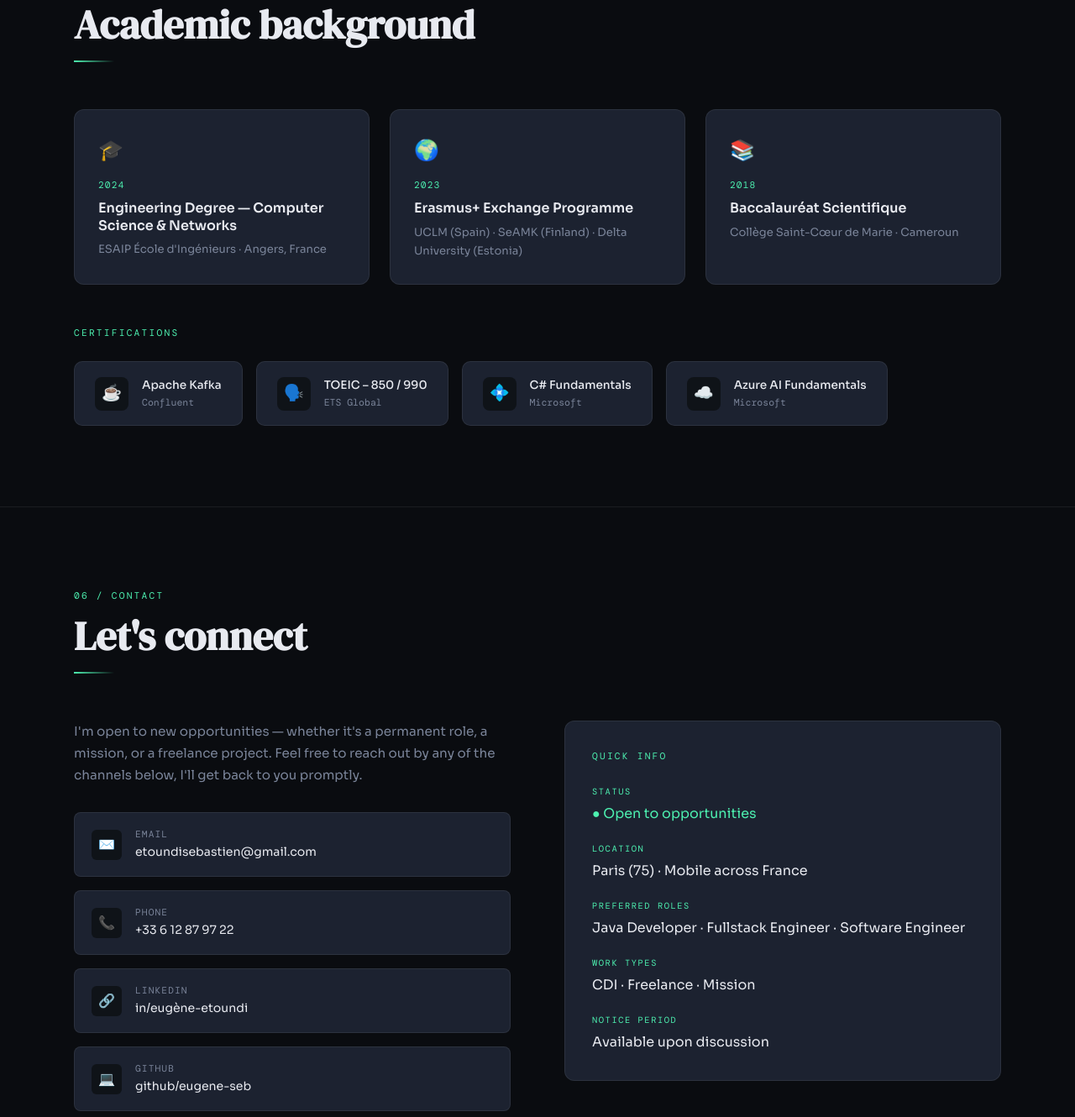
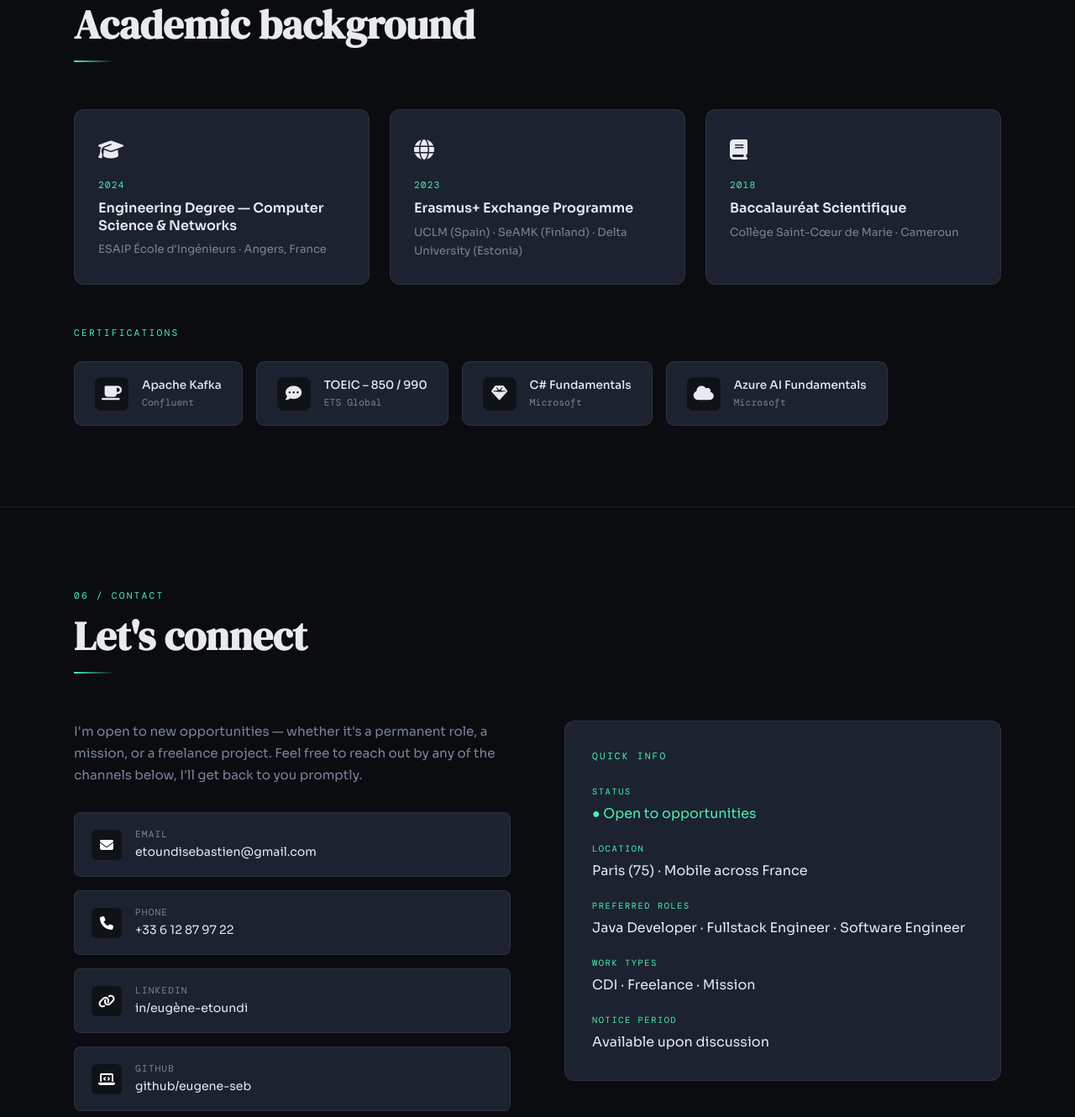
Before and after one commit to eugene-seb/eugene_etoundi, a plain HTML site: page index.html in a window 1280 px wide. Shown: the part 5090-6420 px from the top of the page at 84% size. Drawn offline with nearby package versions, Linux system fonts and the light colour scheme.

Commit message:
Icons library added

```diff
--- a/assets/styles/styles.css
+++ b/assets/styles/styles.css
@@ -794,6 +794,7 @@ section {
 .contact-item-icon {
     width: 36px;
     height: 36px;
+    color: white;
     background: var(--bg2);
     border-radius: 6px;
     display: flex;
--- a/index.html
+++ b/index.html
@@ -10,6 +10,7 @@
   <link
     href="https://fonts.googleapis.com/css2?family=DM+Serif+Display:ital@0;1&family=DM+Mono:wght@400;500&family=Sora:wght@300;400;500;600;700&display=swap"
     rel="stylesheet">
+  <link rel="stylesheet" href="https://cdnjs.cloudflare.com/ajax/libs/font-awesome/6.5.1/css/all.min.css">
   <link rel="stylesheet" href="./assets/styles/styles.css">
   <link rel="icon" href="./assets/img/icon.png" type="image/x-icon">
 </head>
@@ -403,19 +404,19 @@
     </div>
     <div class="edu-grid">
       <div class="edu-card">
-        <div class="edu-flag">🎓</div>
+        <div class="edu-flag"><i class="fas fa-graduation-cap"></i></div>
         <div class="edu-year">2024</div>
         <div class="edu-degree">Engineering Degree — Computer Science &amp; Networks</div>
         <div class="edu-school">ESAIP École d'Ingénieurs · Angers, France</div>
       </div>
       <div class="edu-card">
-        <div class="edu-flag">🌍</div>
+        <div class="edu-flag"><i class="fas fa-globe"></i></div>
         <div class="edu-year">2023</div>
         <div class="edu-degree">Erasmus+ Exchange Programme</div>
         <div class="edu-school">UCLM (Spain) · SeAMK (Finland) · Delta University (Estonia)</div>
       </div>
       <div class="edu-card">
-        <div class="edu-flag">📚</div>
+        <div class="edu-flag"><i class="fas fa-book"></i></div>
         <div class="edu-year">2018</div>
         <div class="edu-degree">Baccalauréat Scientifique</div>
         <div class="edu-school">Collège Saint-Cœur de Marie · Cameroun</div>
@@ -427,28 +428,28 @@
       <div class="section-tag" style="margin-bottom:1.5rem;">Certifications</div>
       <div class="cert-list">
         <div class="cert-card">
-          <div class="cert-icon">☕</div>
+          <div class="cert-icon"><i class="fas fa-coffee"></i></div>
           <div>
             <div class="cert-name">Apache Kafka</div>
             <div class="cert-issuer">Confluent</div>
           </div>
         </div>
         <div class="cert-card">
-          <div class="cert-icon">🗣️</div>
+          <div class="cert-icon"><i class="fas fa-comment-dots"></i></div>
           <div>
             <div class="cert-name">TOEIC – 850 / 990</div>
             <div class="cert-issuer">ETS Global</div>
           </div>
         </div>
         <div class="cert-card">
-          <div class="cert-icon">💠</div>
+          <div class="cert-icon"><i class="fas fa-gem"></i></div>
           <div>
             <div class="cert-name">C# Fundamentals</div>
             <div class="cert-issuer">Microsoft</div>
           </div>
         </div>
         <div class="cert-card">
-          <div class="cert-icon">☁️</div>
+          <div class="cert-icon"><i class="fas fa-cloud"></i></div>
           <div>
             <div class="cert-name">Azure AI Fundamentals</div>
             <div class="cert-issuer">Microsoft</div>
@@ -475,28 +476,28 @@
         </p>
         <div class="contact-items">
           <a href="mailto:etoundisebastien@gmail.com" class="contact-item">
-            <div class="contact-item-icon">✉️</div>
+            <div class="contact-item-icon"><i class="fas fa-envelope"></i></div>
             <div>
               <div class="contact-item-label">Email</div>
               <div class="contact-item-value">etoundisebastien@gmail.com</div>
             </div>
           </a>
           <a href="tel:+33612879722" class="contact-item">
-            <div class="contact-item-icon">📞</div>
+            <div class="contact-item-icon"><i class="fas fa-phone"></i></div>
             <div>
               <div class="contact-item-label">Phone</div>
               <div class="contact-item-value">+33 6 12 87 97 22</div>
             </div>
           </a>
           <a href="https://linkedin.com/in/eugène-etoundi" target="_blank" rel="noopener" class="contact-item">
-            <div class="contact-item-icon">🔗</div>
+            <div class="contact-item-icon"><i class="fas fa-link"></i></div>
             <div>
               <div class="contact-item-label">LinkedIn</div>
               <div class="contact-item-value">in/eugène-etoundi</div>
             </div>
           </a>
           <a href="https://github.com/eugene-seb" target="_blank" rel="noopener" class="contact-item">
-            <div class="contact-item-icon">💻</div>
+            <div class="contact-item-icon"><i class="fas fa-laptop-code"></i></div>
             <div>
               <div class="contact-item-label">GitHub</div>
               <div class="contact-item-value">github/eugene-seb</div>
```
